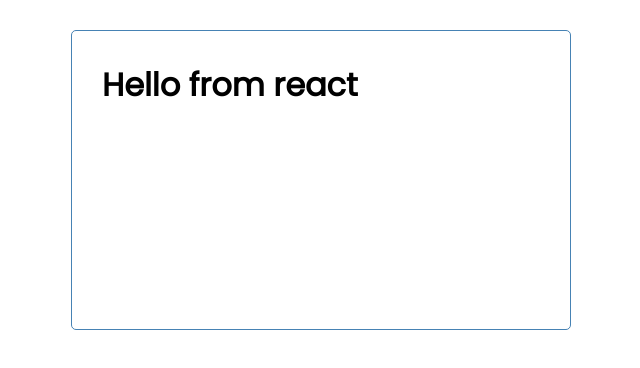
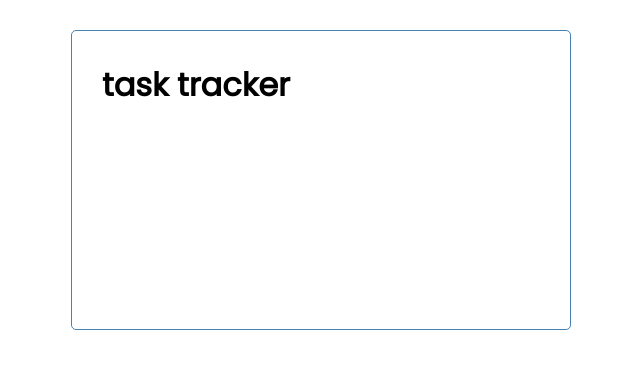
Before and after one commit to NikKowPHP/react-tast-tracker, a React (Create React App) app: page / in a window 1280 px wide. Shown: the top 368 px of the page, without its empty margins (319-959 px from the left). Built offline with nearby package versions, Linux system fonts and the light colour scheme.

Commit message:
meet props within components

```diff
--- a/src/App.js
+++ b/src/App.js
@@ -1,11 +1,10 @@
 import React, { Component } from 'react';
-
+import { Header } from './components/Header';
 class App extends Component {
   render() {
-    const name = 'brad';
     return (
       <div className='container'>
-        <h1>Hello from react</h1>
+        <Header  />
       </div>
     );
   }
```
